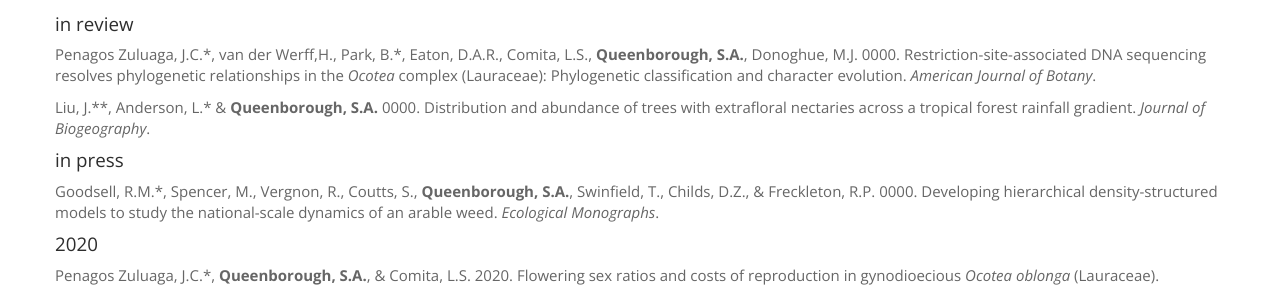
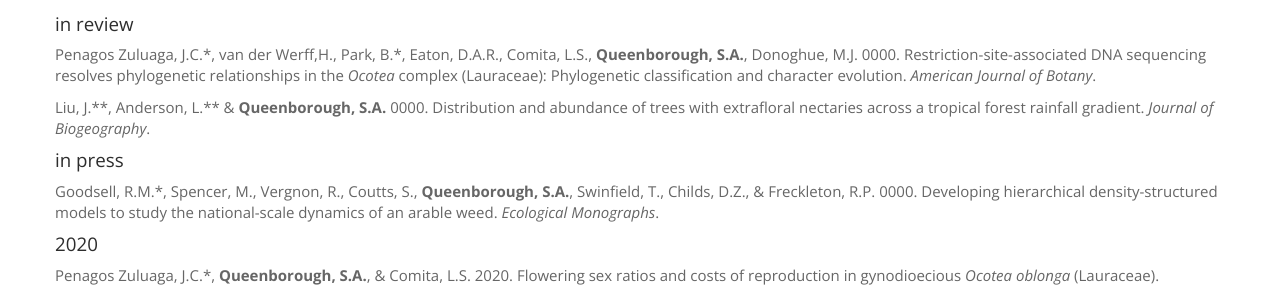
Before and after one commit to saq/saq.github.io, a Jekyll site: the page built from publications.md, in a window 1280 px wide and 900 px high. Shown: the part 354-642 px from the top of the window. Built offline with Jekyll 4.4.1, drawn with Linux system fonts in a browser that asks for light colours.

```diff
--- a/publications.md
+++ b/publications.md
@@ -27,7 +27,7 @@ updated: 2020-09-02
 
 Penagos Zuluaga, J.C.\*, van der Werff,H., Park, B.\*, Eaton, D.A.R., Comita, L.S., **Queenborough, S.A.**, Donoghue, M.J. 0000. Restriction-site-associated DNA sequencing resolves phylogenetic relationships in the *Ocotea* complex (Lauraceae): Phylogenetic classification and character evolution. *American Journal of Botany*.
 
-Liu, J.\*\*, Anderson, L.\* & **Queenborough, S.A.** 0000. Distribution and abundance of trees with extrafloral nectaries across a tropical forest rainfall gradient. *Journal of Biogeography*.
+Liu, J.\*\*, Anderson, L.\*\* & **Queenborough, S.A.** 0000. Distribution and abundance of trees with extrafloral nectaries across a tropical forest rainfall gradient. *Journal of Biogeography*.
 
 
 #### in press
```
